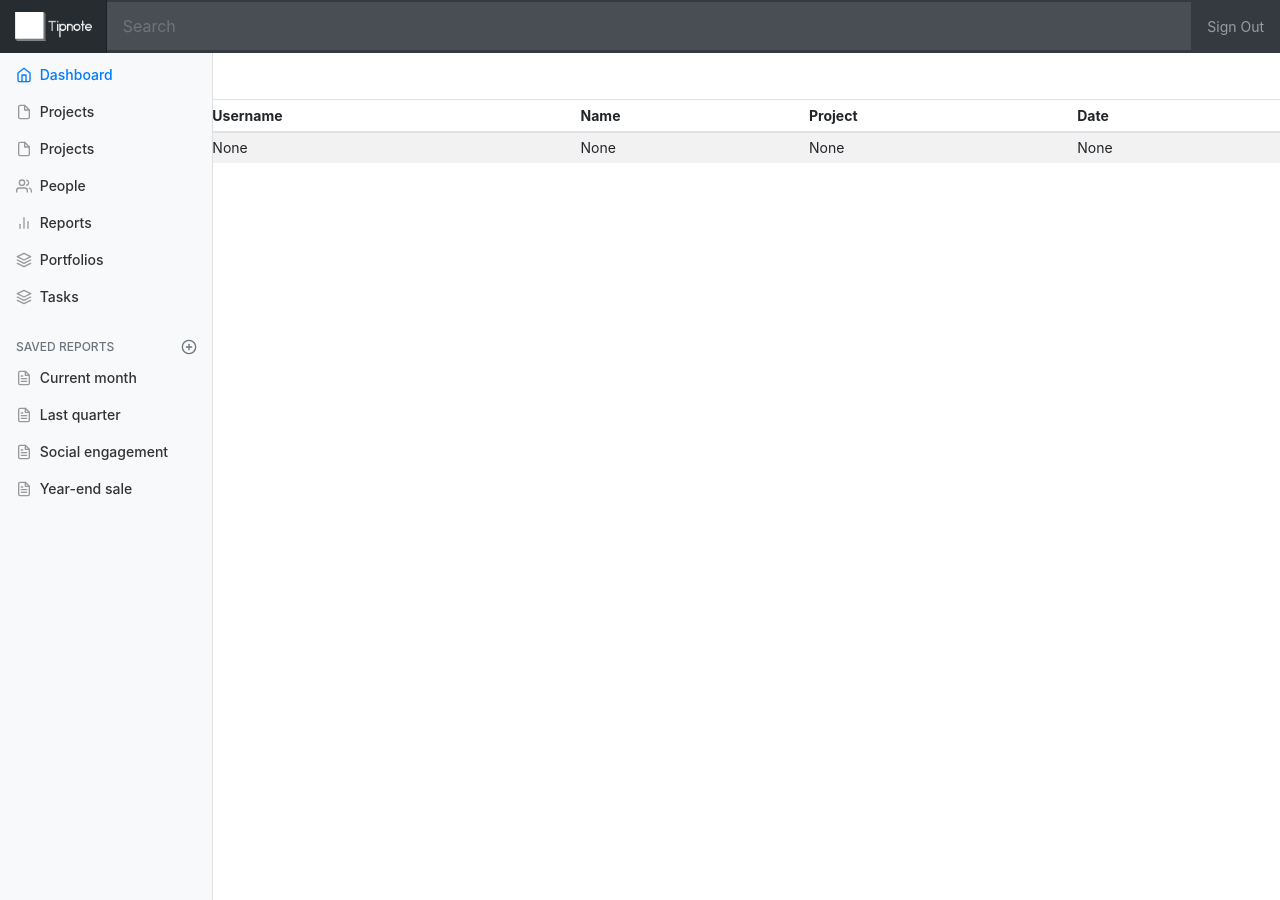
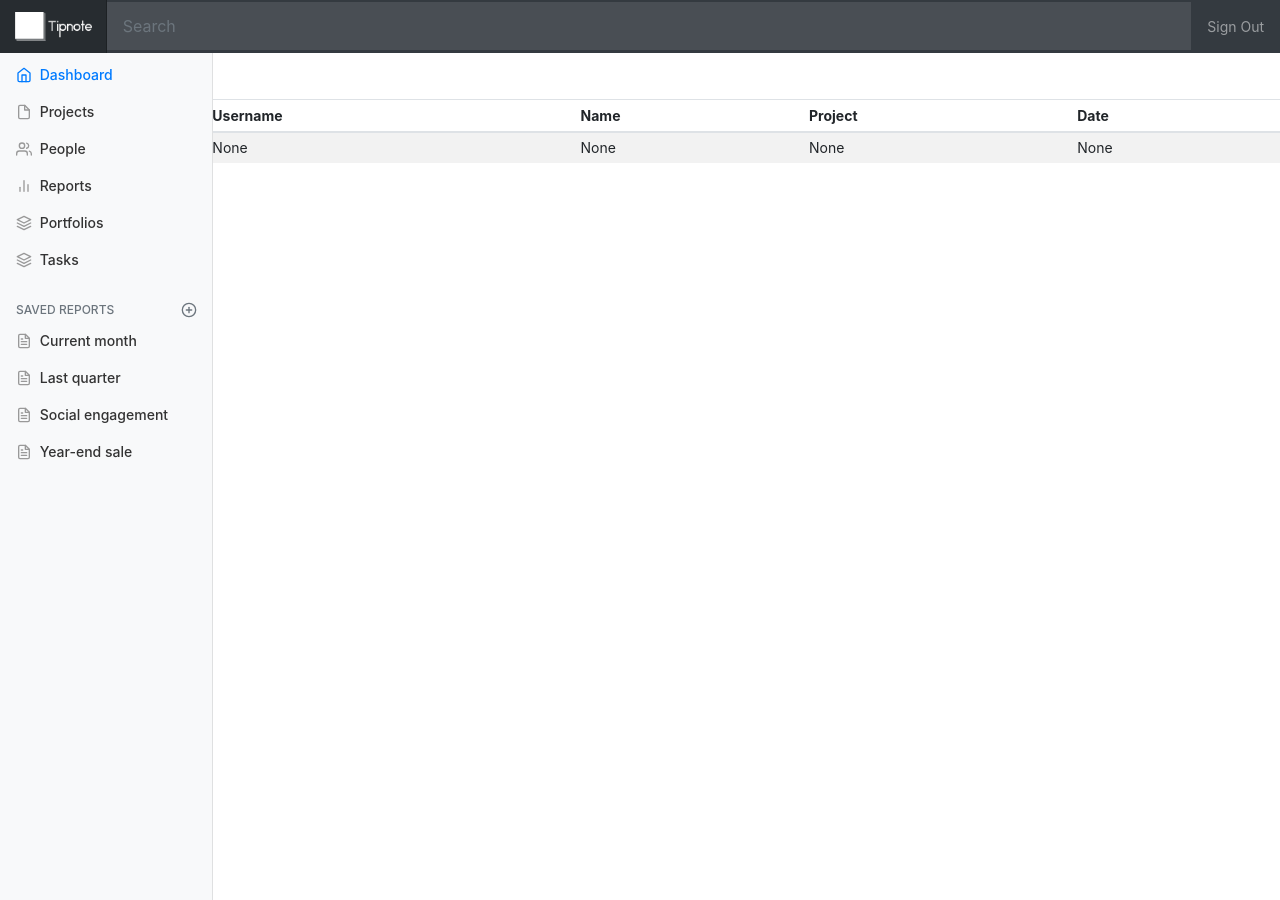
Before and after one commit to FugaX/Tipnote, a Jekyll site: the page bootstrap-4.0.0/elements/Tipnote/examples/dashboard/people.html, which Jekyll copies as it is, in a window 1280 px wide. Built offline with Jekyll 4.4.1, drawn with Linux system fonts in a browser that asks for light colours; nearby versions of some CDN libraries.

Commit message:
Delete second projects button

```diff
--- a/bootstrap-4.0.0/elements/Tipnote/examples/dashboard/people.html
+++ b/bootstrap-4.0.0/elements/Tipnote/examples/dashboard/people.html
@@ -39,11 +39,6 @@
                   Dashboard <span class="sr-only"></span>
                 </a>
               </li>
-              <li class="nav-item">
-                <a class="nav-link" href="#">
-                  <span data-feather="file">(current)</span>
-                  Projects
-                </a>
                 <li class="nav-item">
                     <a class="nav-link" href="../dashboard/project.html">
                       <span data-feather="file"></span>
```
